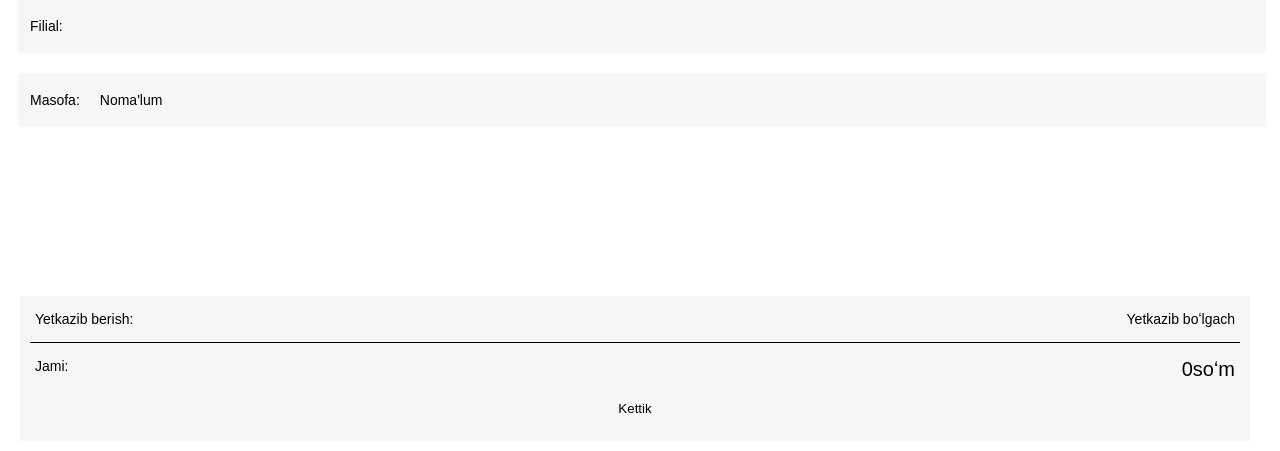
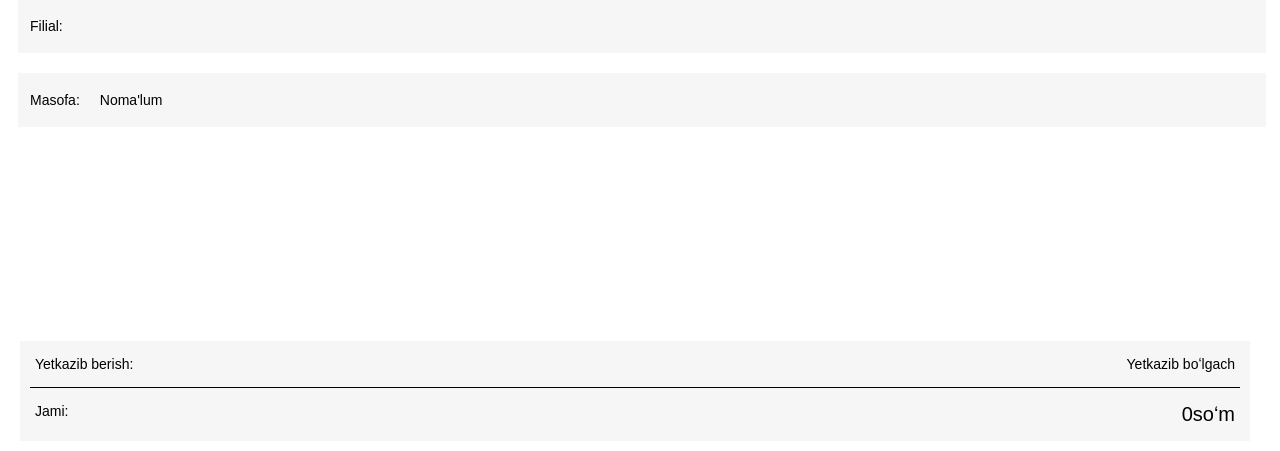
Before and after one commit to STQT/anjanbot, a Django app: page /tg/order/ in a window 1280 px wide. Shown: the part 349-800 px from the top of the page. Run offline with Django 4.2, Linux system fonts and the light colour scheme; data that the repository does not hold is empty; parts of the project's set-up code (start-up, migrations or seed data) failed here and were passed over; some libraries are stand-ins or nearby versions.

Commit message:
fix button

```diff
--- a/app/templates/products/order.html
+++ b/app/templates/products/order.html
@@ -64,7 +64,7 @@
         <div class="right" style="font-size: 20px"> {% trans 'soʻm' %}</div>
         <div class="right" id="totalAmount" style="font-size: 20px">0</div>
       </div>
-      <button onclick="createOrder()">Kettik</button>
+{#      <button onclick="createOrder()">Kettik</button>#}
     </div>
   </div>
 
```
